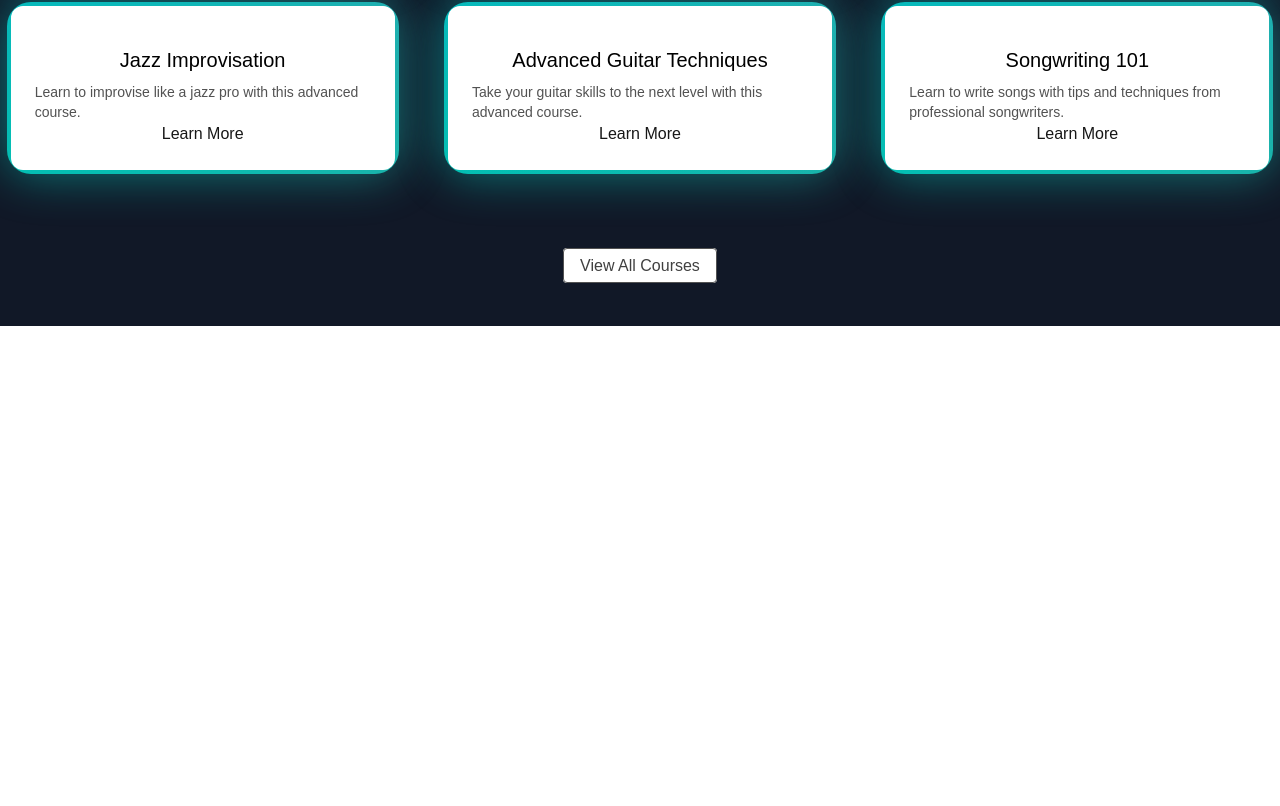
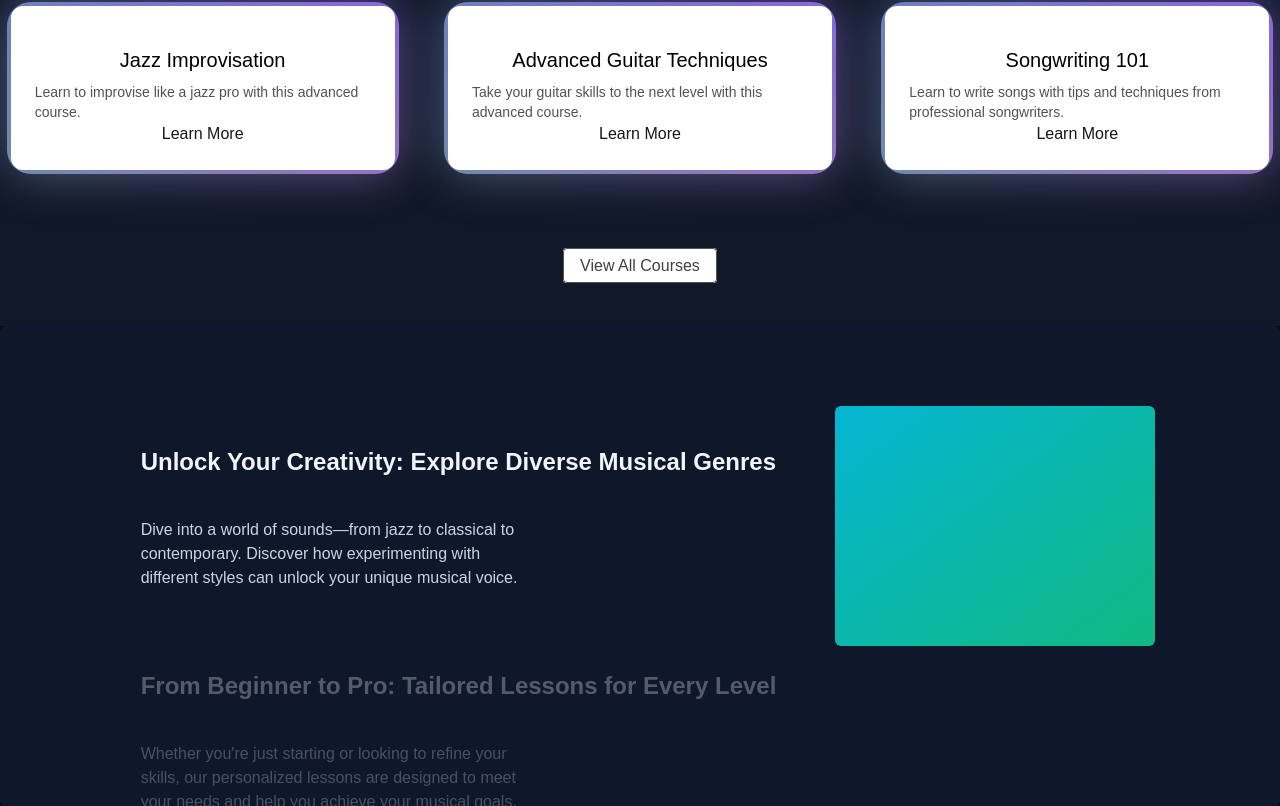
Before and after one commit to jiturajsharma/NextJsUI, a Next.js app: page / in a window 1280 px wide. Shown: the part 1002-1808 px from the top of the page. Before the commit the page ends 1328 px from the top, so only its background shows below. Built offline with nearby package versions, Linux system fonts and the light colour scheme.

Commit message:
designing sticky scroll featured added

```diff
--- a/src/app/page.tsx
+++ b/src/app/page.tsx
@@ -1,11 +1,13 @@
 import FeaturedCourses from "@/components/FeaturedCourses";
 import HeroSection from "@/components/HeroSection";
+import WhyChooseUs from "@/components/WhyChooseUs";
 
 export default function Home() {
   return (
     <main className="min-h-screen bg-black/[0.96] antialiased bg-grid-white/[0.02" >
         <HeroSection />
         <FeaturedCourses />
+        <WhyChooseUs />
     </main>
   )
 }
--- /dev/null
+++ b/src/components/WhyChooseUs.tsx
@@ -0,0 +1,37 @@
+"use client";
+import React from "react";
+import { StickyScroll } from "./ui/sticky-scroll-reveal";
+
+const musicSchoolContent = [
+    {
+      title: 'Unlock Your Creativity: Explore Diverse Musical Genres',
+      description: 'Dive into a world of sounds—from jazz to classical to contemporary. Discover how experimenting with different styles can unlock your unique musical voice.'
+    },
+    {
+      title: 'From Beginner to Pro: Tailored Lessons for Every Level',
+      description: 'Whether you\'re just starting or looking to refine your skills, our personalized lessons are designed to meet your needs and help you achieve your musical goals.'
+    },
+    {
+      title: 'The Power of Collaboration: Join Our Music Community',
+      description: 'Connect with fellow musicians through workshops and jam sessions. Experience the joy of collaboration and grow your skills in a supportive environment.'
+    },
+    {
+      title: 'Master the Art of Songwriting: Craft Your Own Hits',
+      description: 'Learn the essentials of songwriting, from melody creation to lyric writing. Discover how to express your emotions and stories through music.'
+    },
+    {
+      title: 'Performance Opportunities: Shine on Stage!',
+      description: 'Gain confidence and stage presence with regular performance opportunities. Share your talent with an audience and make lasting memories in the process.'
+    }
+  ];
+
+
+function WhyChooseUs() {
+  return (
+    <div>
+        <StickyScroll content={musicSchoolContent}/>
+    </div>
+  )
+}
+
+export default WhyChooseUs
--- /dev/null
+++ b/src/components/ui/sticky-scroll-reveal.tsx
@@ -0,0 +1,112 @@
+"use client";
+import React, { useEffect, useRef, useState } from "react";
+import { useMotionValueEvent, useScroll } from "framer-motion";
+import { motion } from "framer-motion";
+import { cn } from "@/lib/utils";
+
+export const StickyScroll = ({
+  content,
+  contentClassName,
+}: {
+  content: {
+    title: string;
+    description: string;
+    content?: React.ReactNode | any;
+  }[];
+  contentClassName?: string;
+}) => {
+  const [activeCard, setActiveCard] = React.useState(0);
+  const ref = useRef<any>(null);
+  const { scrollYProgress } = useScroll({
+    // uncomment line 22 and comment line 23 if you DONT want the overflow container and want to have it change on the entire page scroll
+    // target: ref
+    container: ref,
+    offset: ["start start", "end start"],
+  });
+  const cardLength = content.length;
+
+  useMotionValueEvent(scrollYProgress, "change", (latest) => {
+    const cardsBreakpoints = content.map((_, index) => index / cardLength);
+    const closestBreakpointIndex = cardsBreakpoints.reduce(
+      (acc, breakpoint, index) => {
+        const distance = Math.abs(latest - breakpoint);
+        if (distance < Math.abs(latest - cardsBreakpoints[acc])) {
+          return index;
+        }
+        return acc;
+      },
+      0
+    );
+    setActiveCard(closestBreakpointIndex);
+  });
+
+  const backgroundColors = [
+    "var(--slate-900)",
+    "var(--black)",
+    "var(--neutral-900)",
+  ];
+  const linearGradients = [
+    "linear-gradient(to bottom right, var(--cyan-500), var(--emerald-500))",
+    "linear-gradient(to bottom right, var(--pink-500), var(--indigo-500))",
+    "linear-gradient(to bottom right, var(--orange-500), var(--yellow-500))",
+  ];
+
+  const [backgroundGradient, setBackgroundGradient] = useState(
+    linearGradients[0]
+  );
+
+  useEffect(() => {
+    setBackgroundGradient(linearGradients[activeCard % linearGradients.length]);
+  }, [activeCard]);
+
+  return (
+    <motion.div
+      animate={{
+        backgroundColor: backgroundColors[activeCard % backgroundColors.length],
+      }}
+      className="h-[30rem] overflow-y-auto flex justify-center relative space-x-10 rounded-md p-10"
+      ref={ref}
+    >
+      <div className="div relative flex items-start px-4">
+        <div className="max-w-2xl">
+          {content.map((item, index) => (
+            <div key={item.title + index} className="my-20">
+              <motion.h2
+                initial={{
+                  opacity: 0,
+                }}
+                animate={{
+                  opacity: activeCard === index ? 1 : 0.3,
+                }}
+                className="text-2xl font-bold text-slate-100"
+              >
+                {item.title}
+              </motion.h2>
+              <motion.p
+                initial={{
+                  opacity: 0,
+                }}
+                animate={{
+                  opacity: activeCard === index ? 1 : 0.3,
+                }}
+                className="text-kg text-slate-300 max-w-sm mt-10"
+              >
+                {item.description}
+              </motion.p>
+            </div>
+          ))}
+          <div className="h-40" />
+        </div>
+      </div>
+      <div
+        style={{ background: backgroundGradient }}
+        className={cn(
+          "hidden lg:block h-60 w-80 rounded-md bg-white sticky top-10 overflow-hidden",
+          contentClassName
+        )}
+      >
+        {content[activeCard].content ?? null}
+      </div>
+    </motion.div>
+  );
+};
```
